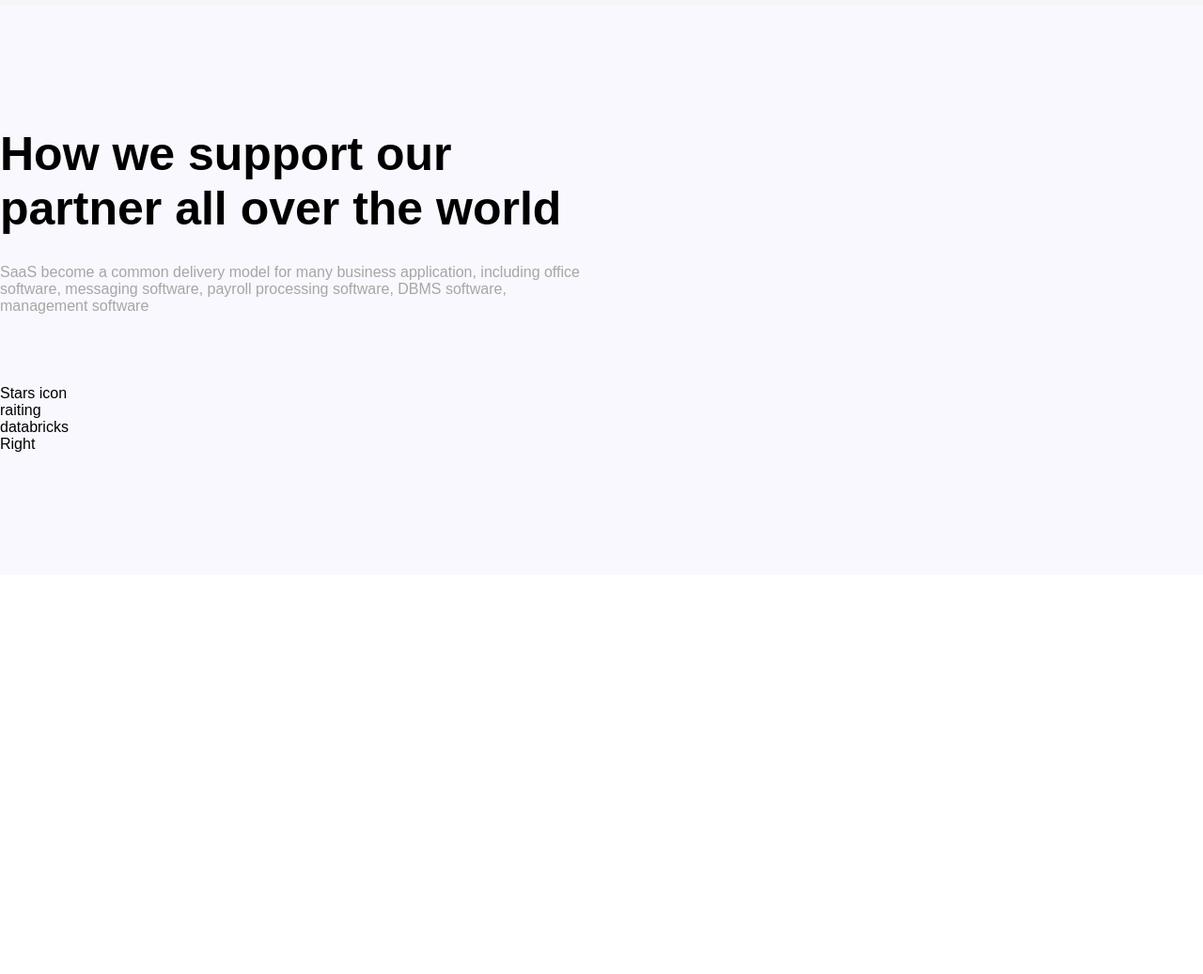
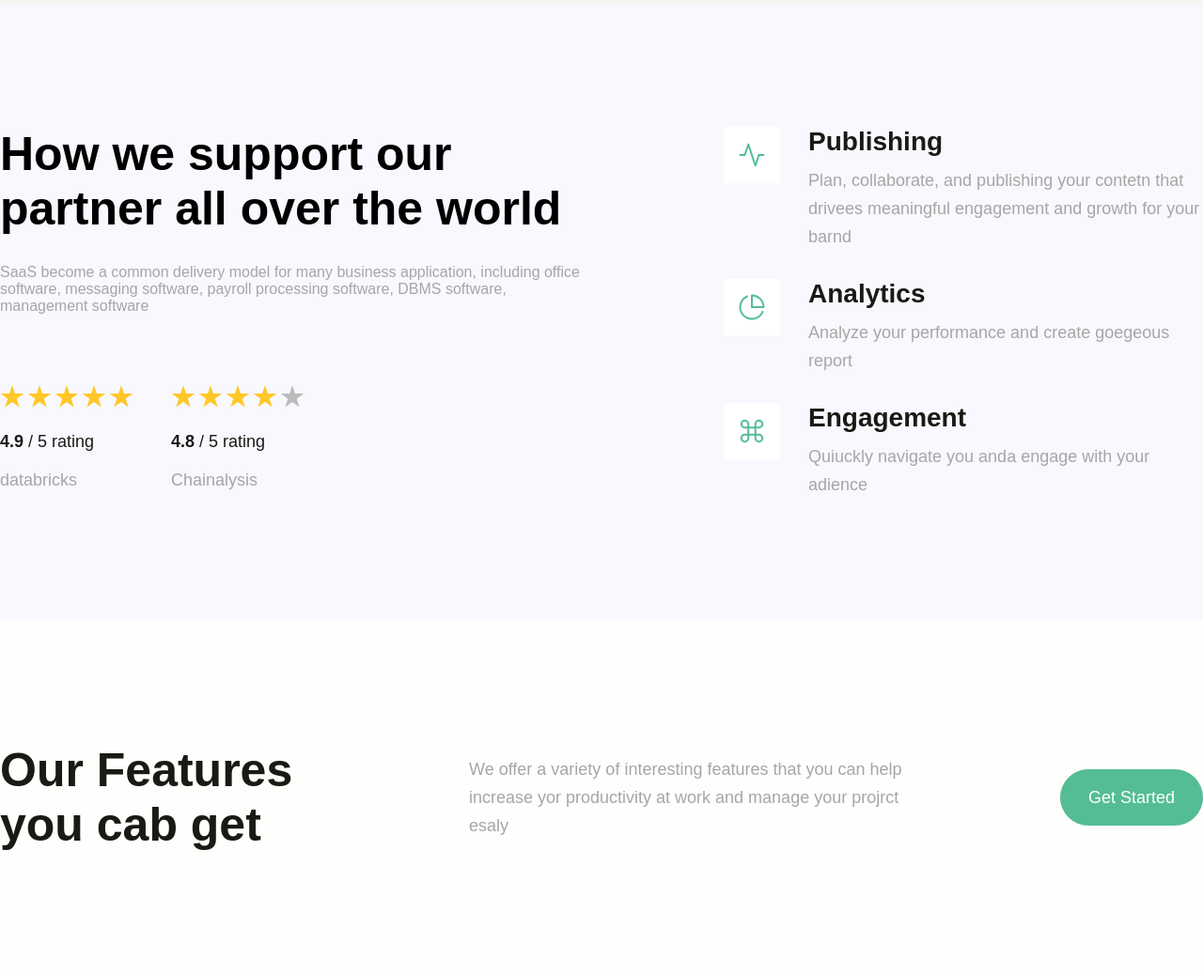
Before and after one commit to ragnrayn/biccas, a plain HTML site: page index.html in a window 1280 px wide. Shown: the part 1180-2217 px from the top of the page at 94% size. Before the commit the page ends 1792 px from the top, so only its background shows below. Drawn offline with Linux system fonts and the light colour scheme.

Commit message:
started features section

```diff
--- a/css/style.css
+++ b/css/style.css
@@ -172,4 +172,108 @@ a:hover{
     margin-bottom: 75px;
 }
 
+.stars-raiting{
+    color: #191A15;
+    font-size: 18px;
+    margin-top: 20px;
+    margin-bottom: 20px;
+}
+
+.raiting-bold{
+    font-weight: bold;
+}
+
+.stars-text{
+    color: #A6A6A6;
+    font-size: 18px;
+}
+
+.support-stars{
+    display: flex;
+    gap: 40px;
+}
+
+
+.support-container__body{
+    display: flex;
+    justify-content: space-between;
+    align-content: center;
+}
+
+
+.analyz-block:first-child{
+    margin-top: 0;
+}
+.analyz-block{
+    max-width: 510px;
+    width: 100%;
+    display: flex;
+    gap: 30px;
+    margin-top: 30px;
+}
+
+.analyz-icon{
+    min-width: 60px;
+    height: 60px;
+    background: #fff;
+    display: flex;
+    justify-content: center;
+    align-items: center;
+}
+
+.analyz-title{
+    font-size: 28px;
+    color: #191A15;
+    margin-bottom: 10px;
+    font-weight: bold;
+}
+
+.analyz-description{
+    color: #A6A6A6;
+    font-size: 18px;
+    line-height: 30px;
+}
+
 /* Support */
+
+
+/* Features */
+
+.features{
+    width: 100%;
+    padding: 130px 0;
+    background: #FEFEFD;
+}
+
+
+.features-header{
+    display: flex;
+    justify-content: space-between;
+    align-items: center;
+    gap: 113px;
+}
+
+.features-title{
+    max-width: 331px;
+    width: 100%;
+    font-size: 50px;
+    font-weight: bold;
+    color: #191A15;
+}
+
+.features-text{
+    max-width: 461px;
+    width: 100%;
+    color: #A6A6A6;
+    font-size: 18px;
+    line-height: 30px;
+}
+
+.features-header__link a{
+    color: #fff;
+    background: #54BD95;
+    border-radius: 70px;
+    padding: 20px 30px;
+}
+
+/* Features */
--- a/index.html
+++ b/index.html
@@ -79,6 +79,7 @@
 
     <section class="support">
       <div class="container">
+        <div class="support-container__body">
           <div class="support-text">
             <div class="support-text__main">
               How we support our partner all over the world
@@ -90,13 +91,77 @@
             </div>
             <div class="support-stars">
               <div class="stars">
-              <div class="stars-icon">Stars icon</div>
-              <div class="stars-raiting">raiting</div>
+                <div class="stars-icon">
+                  <img src="./images/stars-1.svg" alt="" />
+                </div>
+                <div class="stars-raiting">
+                  <span class="raiting-bold">4.9</span> / 5 rating
+                </div>
                 <div class="stars-text">databricks</div>
+              </div>
+              <div class="stars">
+                <div class="stars-icon">
+                  <img src="./images/stars-2.png" alt="" />
+                </div>
+                <div class="stars-raiting">
+                  <span class="raiting-bold">4.8</span> / 5 rating
+                </div>
+                <div class="stars-text">Chainalysis</div>
               </div>
             </div>
           </div>
-        <div class="support-analyz">Right</div>
+          <div class="support-analyz">
+            <div class="analyz-block">
+              <div class="analyz-icon">
+                <img src="./images/pulse.svg" alt="" />
+              </div>
+              <div class="analyz-text">
+                <div class="analyz-title">Publishing</div>
+                <div class="analyz-description">
+                  Plan, collaborate, and publishing your contetn that drivees
+                  meaningful engagement and growth for your barnd
+                </div>
+              </div>
+            </div>
+            <div class="analyz-block">
+              <div class="analyz-icon">
+                <img src="./images/analytics.svg" alt="" />
+              </div>
+              <div class="analyz-text">
+                <div class="analyz-title">Analytics</div>
+                <div class="analyz-description">
+                  Analyze your performance and create goegeous report
+                </div>
+              </div>
+            </div>
+            <div class="analyz-block">
+              <div class="analyz-icon">
+                <img src="./images/engagement.svg" alt="" />
+              </div>
+              <div class="analyz-text">
+                <div class="analyz-title">Engagement</div>
+                <div class="analyz-description">
+                  Quiuckly navigate you anda engage with your adience
+                </div>
+              </div>
+            </div>
+          </div>
+        </div>
+      </div>
+    </section>
+
+    <section class="features">
+      <div class="container">
+        <div class="features-header">
+          <div class="features-title">Our Features you cab get</div>
+          <div class="features-text">
+            We offer a variety of interesting features that you can help
+            increase yor productivity at work and manage your projrct esaly
+          </div>
+          <div class="features-header__link">
+            <a href="#">Get Started</a>
+          </div>
+        </div>
       </div>
     </section>
   </body>
```
Also changed, not shown: images/analytics.svg (added), images/engagement.svg (added), images/engagment.svg (added), images/pulse.svg (added). Lines whose indentation alone changed are shown as unchanged.
